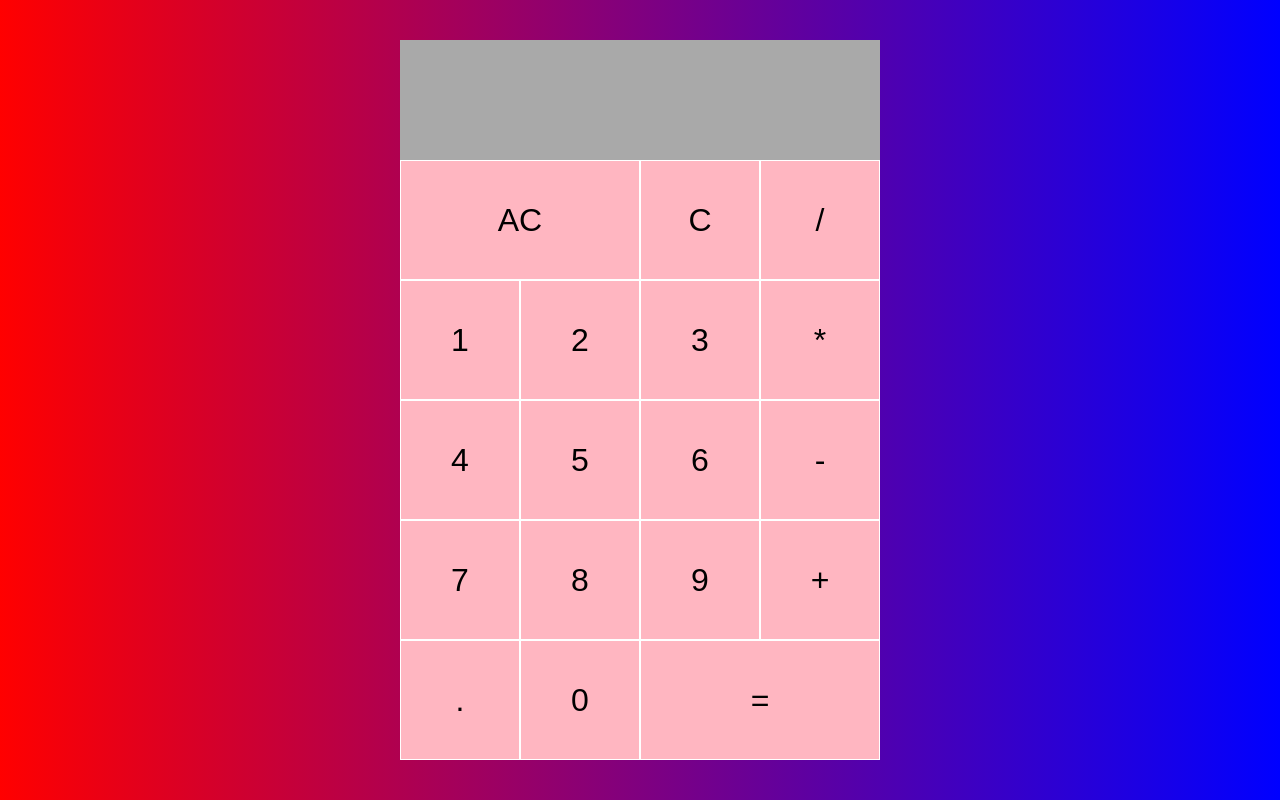
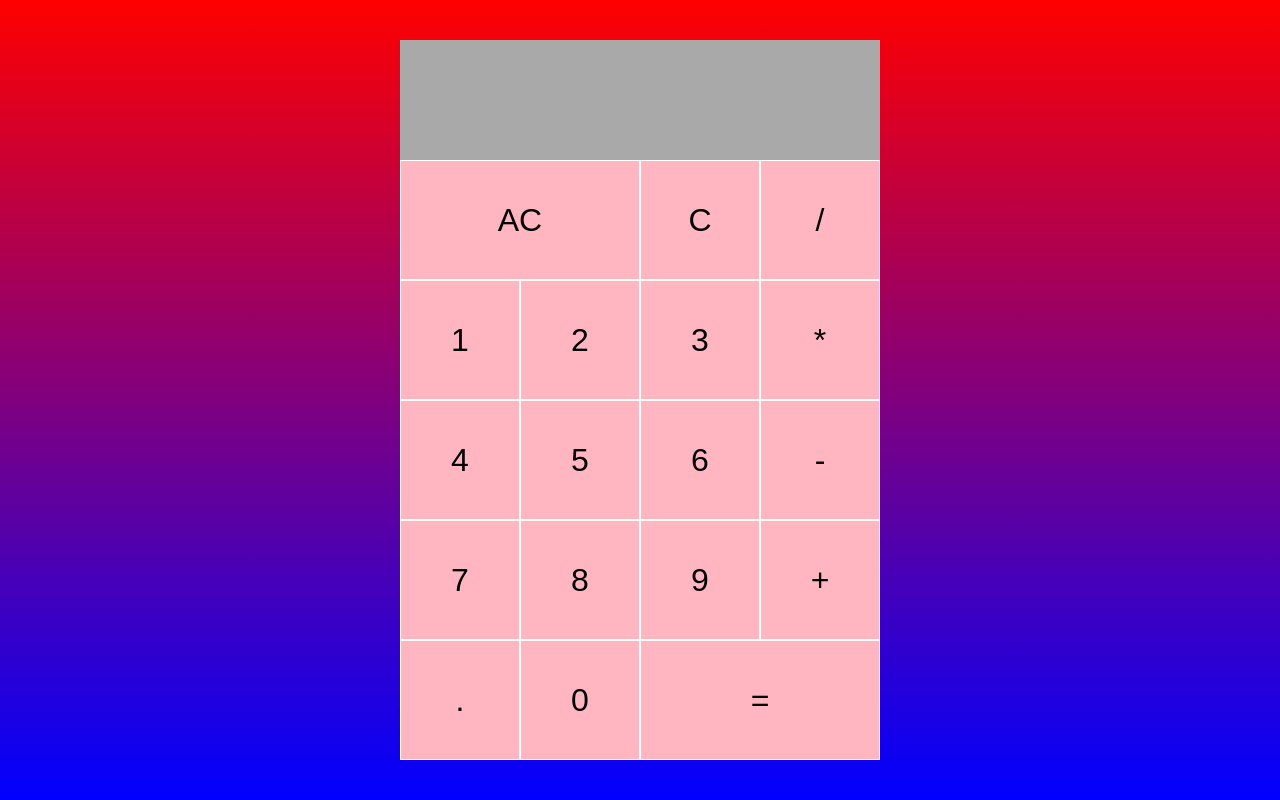
Before and after one commit to hardikarora24/Calculator, a plain HTML site: page index.html in a window 1280 px wide. Drawn offline with Linux system fonts and the light colour scheme.

Commit message:
gradient

```diff
--- a/styles.css
+++ b/styles.css
@@ -5,7 +5,7 @@
 body{
     padding:0px;
     margin:0px;
-    background: linear-gradient(to right, red, blue);
+    background: linear-gradient(to bottom, red, blue);
 }
 .calculator-grid{
     margin-top:3vh;
```
